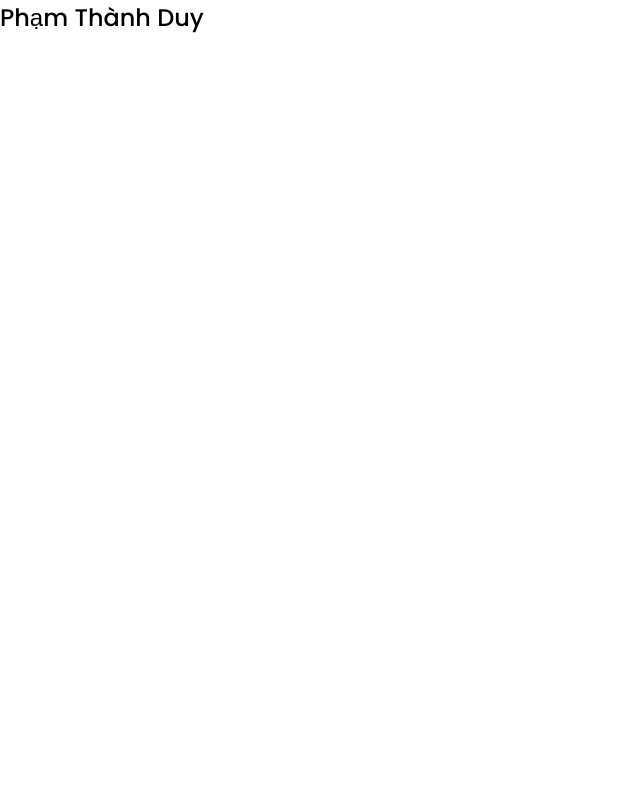
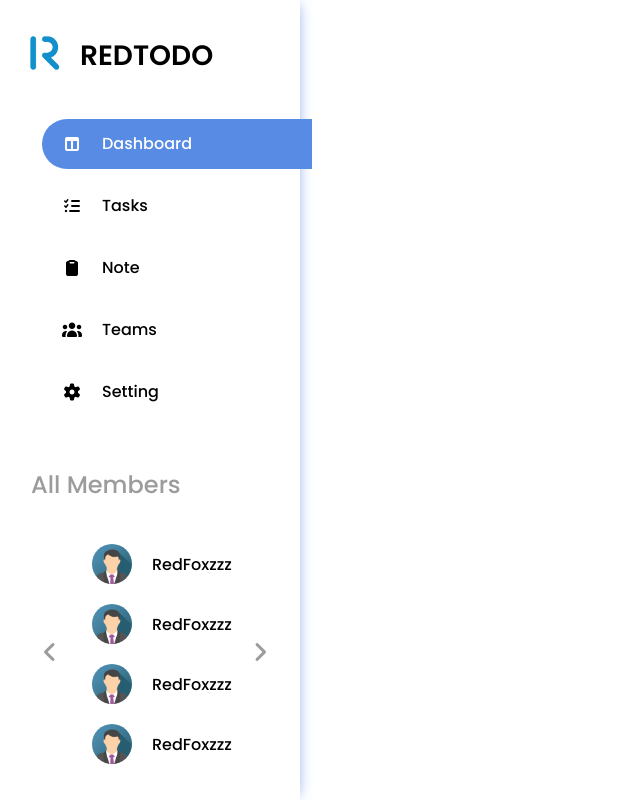
Before and after one commit to RedFox2812/REDTODO, a plain HTML site: page index.html in a window 1280 px wide. Shown: the whole page, without its empty margins (0-640 px from the left). Drawn offline with Linux system fonts and the light colour scheme.

Commit message:
commit sidebar time 1

```diff
--- a/asset/Css/base.css
+++ b/asset/Css/base.css
@@ -0,0 +1,32 @@
+.p3{
+    font-size: 24px;
+}
+.p2{
+    font-size: 28px;
+}
+.p1{
+    font-size: 32px;
+}
+.fw5{
+    font-weight: 500;
+}
+.fw6{
+    font-weight: 600;
+}
+.fw7{
+    font-weight: 700;
+}
+.wf{
+    width: 100%;
+}
+.hf{
+    height: 100%;
+}
+i{
+    margin: 0 20px;
+}
+.active{
+    pointer-events: none;
+    color: #fff;
+    background-color: #588be3;
+}
--- a/asset/Css/sidebar.css
+++ b/asset/Css/sidebar.css
@@ -0,0 +1,103 @@
+#sidebar{
+    display:flex;
+    align-items:center;
+    justify-content:center;
+    flex-direction:column;
+    min-width: 200px;
+    width: 300px;
+    height: 100%;
+    box-shadow: 1px 0px 15px -5px #588be3;
+}
+
+.sidebar-header{
+    display: flex;
+    justify-content: left;
+    align-items: center;
+    flex: 1;
+    width: 100%;
+    /* margin-top: 10px; */
+}
+.sidebar-tabList{
+    flex: 6;
+    width: 100%;
+    display:flex;
+    align-items:center;
+    justify-content:center;
+    flex-direction:column;
+    margin-bottom: 10px;
+
+}
+.sidebar-tabList__top{
+    flex: 2;
+    display:flex;
+    flex-direction:column;
+    justify-content: right;
+    width: 90%;
+    position: relative;
+    right: -7%;
+}
+.tabList-item{
+    display: flex;
+    justify-content: left;
+    align-items: center;
+    height: 50px;
+    width: 100%;
+    padding: 0 40px 0 10px;
+    border-radius: 25px 0px 0px 25px;
+    margin: 6px;
+}
+.tabList-item i{
+    margin-left: 10px;
+}
+.sidebar-tabList__bottom{
+    flex: 2;
+    display:flex;
+    align-items:center;
+    justify-content:space-around;
+    flex-direction:column;
+    width: 90%;
+}
+.tabList-item__bottom{
+    padding: 0 16px;
+    color: #9c9c9c;
+    width: 100%;
+}
+.sidebar-tabList__bottom .member-list{
+    display: flex;
+    justify-content: top;
+    align-items: center;
+}
+.member-data__btn{
+    flex: 1;
+}
+.member-data__btn{
+    color: #9c9c9c;
+}
+.member-data__item{
+    display: flex;
+    justify-content:left;
+    align-items: center;
+    width: 90%;
+    margin: 10px 0;
+}
+.member-data{
+    flex: 8;
+    display:flex;
+    align-items:center;
+    justify-content:top;
+    flex-direction:column;
+}
+.member-data_avata{
+    background-size: cover;
+    width: 40px;
+    margin-right: 20px;
+    border-radius: 25px;
+    display: flex;
+    justify-content: center;
+    align-items: center;
+}
+#logo{
+    width: 50px;
+    height: 50px;
+    margin: 0 10px 0 20px;
+}
--- a/asset/Css/style.css
+++ b/asset/Css/style.css
@@ -3,18 +3,10 @@
     border: 0;
     box-sizing: border-box;
 }
-html{
+html, body{
     font-family: 'Poppins', sans-serif;
+    height: 100%;
 }
-.p3{
-    font-size: 24px;
-    font-weight: 500;
+.main{
+    height: 100%;
 }
-.p2{
-    font-size: 28px;
-    font-weight:500;
-}
-.p1{
-    font-size: 32px;
-    font-weight: 600;
-}
--- a/index.html
+++ b/index.html
@@ -16,6 +16,63 @@
     </style>
 </head>
 <body>
-    <p class="p3">Phạm Thành Duy</p>
+    <div class="main">
+        <div id="sidebar">
+            <div class="sidebar-header">
+                <div class="logo"><img id="logo" src="./img/logo_size.jpg" alt=""></div>
+                <div class="p2 fw6">REDTODO</div>
+            </div>
+            <div class="sidebar-tabList">
+                <div class="sidebar-tabList__top">
+                    <div class="tabList-item active">
+                        <i class="fa-solid fa-table-columns"></i>
+                        <div class="tabList-item__text">Dashboard</div>
+                    </div>
+                    <div class="tabList-item">
+                        <i class="fa-solid fa-list-check"></i>
+                        <div class="tabList-item__text">Tasks</div>
+                    </div>
+                    <div class="tabList-item">
+                        <i class="fa-solid fa-clipboard"></i>
+                        <div class="tabList-item__text">Note</div>
+                    </div>
+                    <div class="tabList-item">
+                        <i class="fa-solid fa-users"></i><div
+                        class="tabList-item__text">Teams</div>
+                    </div>
+                    <div class="tabList-item">
+                        <i class="fa-solid fa-gear"></i>
+                        <div class="tabList-item__text">Setting</div>
+                    </div>
+                </div>
+                <div class="sidebar-tabList__bottom">
+                    <div class="tabList-item__bottom p3">All Members</div>
+                    <div class="member-list wf">
+                        <div class="member-data__btn"><i class="w6 p3 fa-solid fa-angle-left"></i></div>
+                        <div class="member-data wf">
+                            <div class="member-data__item">
+                                <div><img class="member-data_avata" src="./img/img_avatar.png" alt=""></div>
+                                <div class="mamber-data__name">RedFoxzzz</div>
+                            </div>
+                            <div class="member-data__item">
+                                <div><img class="member-data_avata" src="./img/img_avatar.png" alt=""></div>
+                                <div class="mamber-data__name">RedFoxzzz</div>
+                            </div>
+                            <div class="member-data__item">
+                                <div><img class="member-data_avata" src="./img/img_avatar.png" alt=""></div>
+                                <div class="mamber-data__name">RedFoxzzz</div>
+                            </div>
+                            <div class="member-data__item">
+                                <div><img class="member-data_avata" src="./img/img_avatar.png" alt=""></div>
+                                <div class="mamber-data__name">RedFoxzzz</div>
+                            </div>
+                        </div>
+                        <div class="member-data__btn"><i class="w6 p3 fa-solid fa-angle-right"></i></div>
+                    </div>
+                </div>
+            </div>
+        </div>
+        <div class="content"></div>
+    </div>
 </body>
 </html>
```
Also changed, not shown: img/img_avatar.png (added), img/logo_size.jpg (added), img/r-logo_4x.webp (added).
